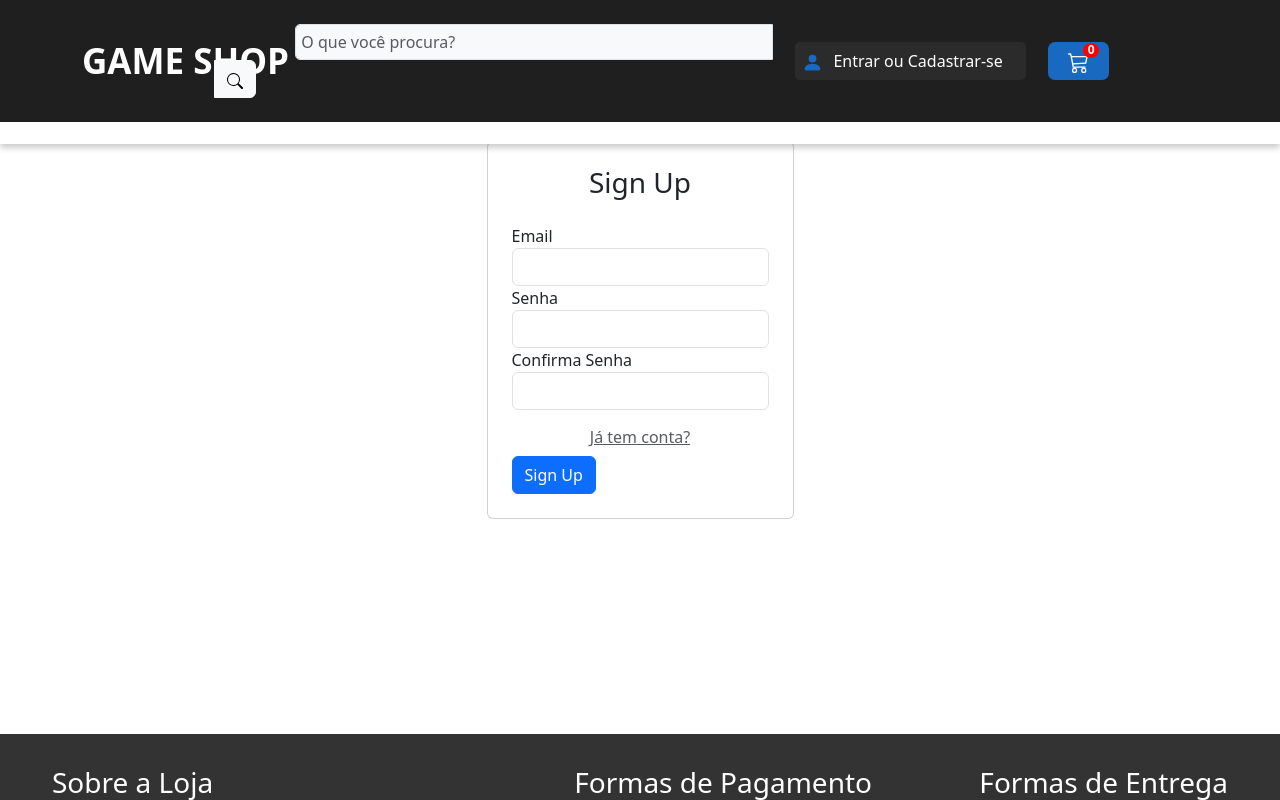
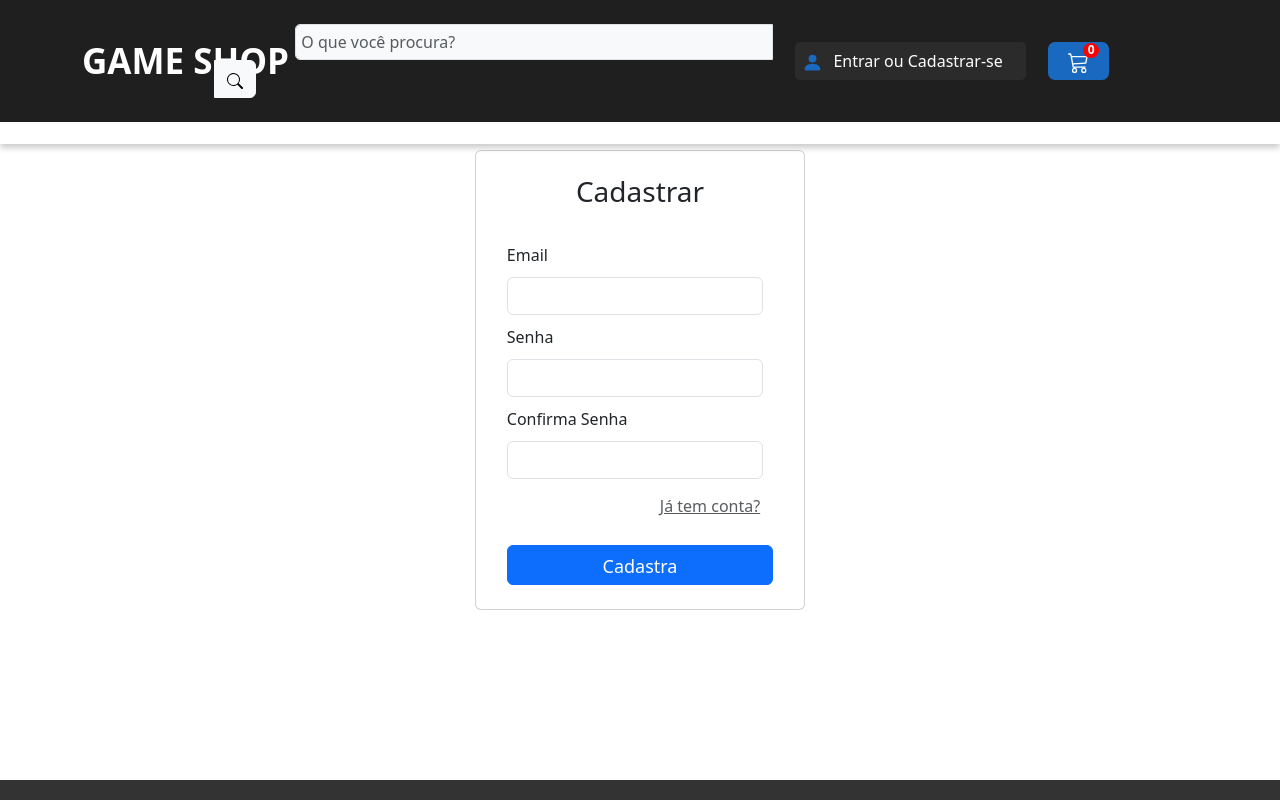
Before and after one commit to JoaoGuilhermeMA/GameShop-FrontEnd, an Angular app in the folder Loja/: page /login in a window 1280 px wide. Both pictures are taken after a click on the button "Ainda não tem conta ?". Shown: the top 800 px of the page. Built offline with nearby package versions, Linux system fonts and the light colour scheme.

Commit message:
Finalizando tela de cadastro do usuario

```diff
--- a/Loja/src/app/app.routes.ts
+++ b/Loja/src/app/app.routes.ts
@@ -1,7 +1,6 @@
 import { Routes } from '@angular/router';
 import { ViewProdutoComponent } from './components/view-produto/view-produto.component';
 import { CadastroComponent } from './components/cadastro/cadastro.component';
-import { ProdutoComponent } from './components/produto/produto.component';
 import { AdminComponent } from './components/admin/admin.component';
 import { LoginComponent } from './components/login/login.component';
 
--- a/Loja/src/app/components/login/login.component.css
+++ b/Loja/src/app/components/login/login.component.css
@@ -5,12 +5,51 @@
   justify-content: center;
   align-items: center;
   overflow: hidden;
-  margin-top: -270px;
+  margin-top: -220px;
 }
 
-.form-container {
-  display: flex;
-  position: relative;
-  gap: 1rem;
-  z-index: 2;
+.login-form,
+.signup-form {
+  width: 330px;
+  padding: 40px;
+  align-items: center;
 }
+
+.form-control {
+  margin-left: 0px;
+  width: 16em;
+}
+
+.email{
+  margin-bottom: 10px;
+  margin-top: 10px;
+}
+
+.senha{
+  margin-bottom: 10px;
+  margin-top: 10px;
+}
+
+.Csenha {
+  margin-bottom: 10px;
+  margin-top: 10px;
+}
+.name{
+  margin-left: 70px;
+  margin-top: -0px;
+}
+
+.nameConta{
+  margin-left: 140px;
+  margin-top: -0px;
+}
+
+.btn-primary {
+  margin-top: 20px;
+  width: 100%;
+  height: 40px;
+  font-size: 18px;
+  padding: 10px;
+  text-align: center;
+  line-height: 20px;
+}
--- a/Loja/src/app/components/login/login.component.html
+++ b/Loja/src/app/components/login/login.component.html
@@ -3,39 +3,39 @@
         <h3 class="card-title text-center mb-4">Login</h3>
         <form>
             <div class="form-group">
-                <label for="login-email">Email</label>
-                <input type="email" class="form-control" id="login-email">
+                <label for="login-email" class="email">Email</label>
+                <input type="email" class="form-control">
             </div>
             <div class="form-group">
-                <label for="login-password">Senha</label>
-                <input type="password" class="form-control" id="login-password">
+                <label for="login-password" class="senha">Senha</label>
+                <input type="password" class="form-control">
             </div>
             <div class="text-center mt-2">
-                <button type="button" (click)="toggleForms()" class="btn btn-link text-muted">Ainda não tem conta ?</button>
+                <button type="button" (click)="toggleForms()" class="btn btn-link text-muted name">Ainda não tem conta ?</button>
             </div>
-            <button type="submit" class="btn btn-primary btn-block">Login</button>
+            <button type="submit" class="btn btn-primary btn-block botaoLogin">Login</button>
         </form>
     </div>
 
     <div *ngIf="showSignUp" class="signup-form card p-4">
-        <h3 class="card-title text-center mb-4">Sign Up</h3>
+        <h3 class="card-title text-center mb-4">Cadastrar</h3>
         <form>
             <div class="form-group">
-                <label for="signup-email">Email</label>
-                <input type="email" class="form-control" id="signup-email">
+                <label for="signup-email" class="email">Email</label>
+                <input type="email" class="form-control">
             </div>
             <div class="form-group">
-                <label for="signup-password">Senha</label>
-                <input type="password" class="form-control" id="signup-password" >
+                <label for="signup-password" class="senha">Senha</label>
+                <input type="password" class="form-control">
             </div>
             <div class="form-group">
-                <label for="confirm-password">Confirma Senha</label>
-                <input type="password" class="form-control" id="confirm-password" >
+                <label for="confirm-password" class="Csenha">Confirma Senha</label>
+                <input type="password" class="form-control" >
             </div>
             <div class="text-center mt-2">
-                <button type="button" (click)="toggleForms()" class="btn btn-link text-muted">Já tem conta?</button>
+                <button type="button" (click)="toggleForms()" class="btn btn-link text-muted nameConta">Já tem conta?</button>
             </div>
-            <button type="submit" class="btn btn-primary btn-block">Sign Up</button>
+            <button type="submit" class="btn btn-primary btn-block">Cadastra</button>
         </form>
     </div>
 </div>
```
